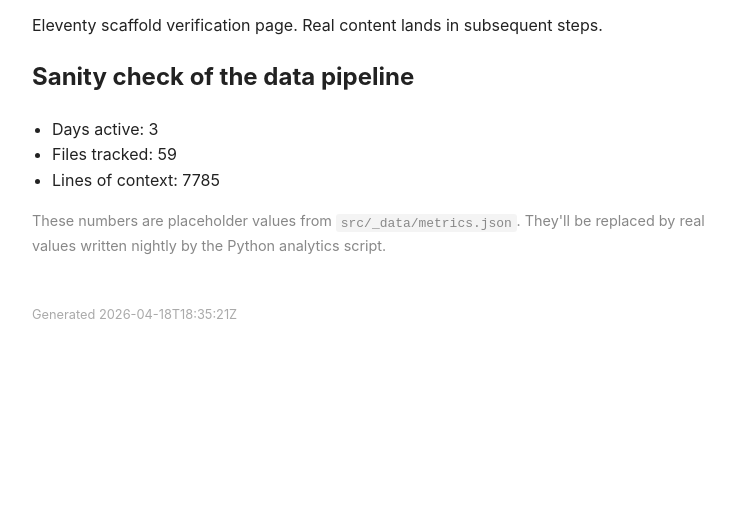
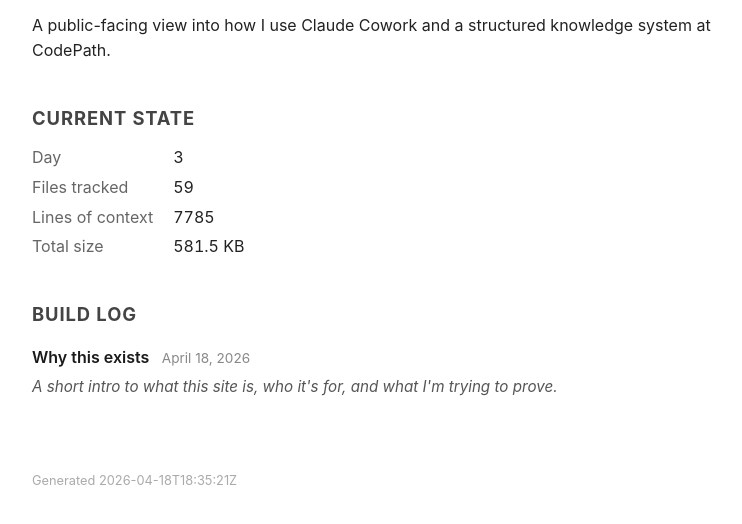
Before and after one commit to walesmd/codepath-second-brain-public, an Eleventy site: page src/index.njk in a window 1280 px wide. Shown: the part 148-672 px from the top of the page, without its empty margins (268-1010 px from the left). Built offline with nearby package versions, Linux system fonts and the light colour scheme; Eleventy itself is replaced by a stand-in of ours; files that its build step writes are made by us from their sources.

Commit message:
Add post infrastructure and first build-log entry

```diff
--- a/docs/style.css
+++ b/docs/style.css
@@ -7,8 +7,31 @@ body {
   line-height: 1.6;
 }
 h1 { margin-bottom: 0.25rem; }
+h2 { margin-top: 2.5rem; margin-bottom: 0.75rem; font-size: 1.15rem; text-transform: uppercase; letter-spacing: 0.05em; color: #444; }
 .sub { color: #666; margin-top: 0; }
 .note { color: #888; font-size: 0.9rem; }
 .footer-note { color: #aaa; font-size: 0.8rem; margin-top: 3rem; }
-ul { padding-left: 1.25rem; }
 code { background: #f4f4f4; padding: 0.1rem 0.3rem; border-radius: 3px; font-size: 0.9em; }
+
+/* Metrics */
+.stats dl { display: grid; grid-template-columns: max-content 1fr; gap: 0.25rem 1.25rem; margin: 0; }
+.stats dt { color: #666; }
+.stats dd { margin: 0; font-variant-numeric: tabular-nums; }
+
+/* Post list on index */
+.post-list { list-style: none; padding: 0; }
+.post-list li { margin-bottom: 1.5rem; padding-bottom: 1.5rem; border-bottom: 1px solid #eee; }
+.post-list li:last-child { border-bottom: none; }
+.post-list a { font-weight: 600; text-decoration: none; color: #1a1a1a; }
+.post-list a:hover { text-decoration: underline; }
+.post-date { color: #888; font-size: 0.85rem; margin-left: 0.5rem; }
+.post-summary { color: #555; margin: 0.25rem 0 0 0; font-size: 0.95rem; }
+
+/* Individual post */
+.post-meta { color: #888; font-size: 0.9rem; }
+.post-meta a { color: #666; }
+.post-meta .dot { margin: 0 0.4rem; }
+.post-summary { color: #555; font-style: italic; }
+.post-body { margin-top: 2rem; }
+.post-body p { margin: 1rem 0; }
+.post-body ul { margin: 1rem 0; }
--- a/src/index.njk
+++ b/src/index.njk
@@ -5,13 +5,36 @@ title: Mike's Second Brain
 <h1>{{ title }}</h1>
 <p class="sub">Senior Director, AI Programs · CodePath</p>
 
-<p>Eleventy scaffold verification page. Real content lands in subsequent steps.</p>
+<section class="intro">
+  <p>A public-facing view into how I use Claude Cowork and a structured knowledge system at CodePath.</p>
+</section>
 
-<h2>Sanity check of the data pipeline</h2>
-<ul>
-  <li>Days active: {{ metrics.days_active }}</li>
-  <li>Files tracked: {{ metrics.total_files }}</li>
-  <li>Lines of context: {{ metrics.total_lines }}</li>
-</ul>
+<section class="stats">
+  <h2>Current state</h2>
+  <dl>
+    <dt>Day</dt><dd>{{ metrics.days_active }}</dd>
+    <dt>Files tracked</dt><dd>{{ metrics.total_files }}</dd>
+    <dt>Lines of context</dt><dd>{{ metrics.total_lines }}</dd>
+    <dt>Total size</dt><dd>{{ metrics.total_kb }} KB</dd>
+  </dl>
+</section>
 
-<p class="note">These numbers are placeholder values from <code>src/_data/metrics.json</code>. They'll be replaced by real values written nightly by the Python analytics script.</p>
+<section class="posts">
+  <h2>Build log</h2>
+  {% set posts = collections.post | reverse %}
+  {% if posts.length == 0 %}
+    <p class="note">No posts yet.</p>
+  {% else %}
+    <ul class="post-list">
+      {%- for post in posts -%}
+        {%- if loop.index0 < 5 %}
+        <li>
+          <a href="{{ post.url | url }}">{{ post.data.title }}</a>
+          <span class="post-date"><time datetime="{{ post.date | date('iso') }}">{{ post.date | date }}</time></span>
+          {% if post.data.summary %}<p class="post-summary">{{ post.data.summary }}</p>{% endif %}
+        </li>
+        {% endif -%}
+      {%- endfor %}
+    </ul>
+  {% endif %}
+</section>
--- /dev/null
+++ b/src/posts/2026-04-18-why-this-exists.md
@@ -0,0 +1,21 @@
+---
+title: Why this exists
+date: 2026-04-18
+summary: A short intro to what this site is, who it's for, and what I'm trying to prove.
+---
+
+I start as Senior Director, AI Programs at CodePath on April 20, 2026. Two days before starting, I built the system that generated this page.
+
+That timing isn't an accident. CodePath's internal bet is that AI tools are reshaping what a knowledge worker can do — and the only honest way to understand that claim is to live inside the tooling yourself. Before I walk into my first 1:1 with Chris, I want real reps using Cowork, building a persistent knowledge system, and learning the daily rhythm of ingesting and recalling information. Not as a theory — as a practice.
+
+This site is the public face of that practice. My private repo holds the actual notes: onboarding prep, organizational context, partnership briefs, daily reflections. The public repo holds two things only: aggregate metrics about how the system is growing, and posts like this one where I explain how I'm using it or what I'm learning.
+
+If you're reading this because you're thinking about building something similar, a few things worth knowing:
+
+- The setup isn't complicated. It's a collection of markdown files, a few Python and bash scripts, and Eleventy wired to GitHub Pages. You could recreate it over a weekend.
+- The hard part isn't the tooling. It's the discipline of actually writing things down — and building habits around asking the AI to help you recall, not just produce.
+- The site lags my real brain by a day. Everything rebuilds nightly on a cron.
+
+If you work at CodePath and want to build your own, reach out. I'd rather help you set up your own than demo mine.
+
+— Mike
--- /dev/null
+++ b/src/posts/posts.json
@@ -0,0 +1,4 @@
+{
+  "layout": "post.njk",
+  "tags": ["post"]
+}
--- a/src/style.css
+++ b/src/style.css
@@ -7,8 +7,31 @@ body {
   line-height: 1.6;
 }
 h1 { margin-bottom: 0.25rem; }
+h2 { margin-top: 2.5rem; margin-bottom: 0.75rem; font-size: 1.15rem; text-transform: uppercase; letter-spacing: 0.05em; color: #444; }
 .sub { color: #666; margin-top: 0; }
 .note { color: #888; font-size: 0.9rem; }
 .footer-note { color: #aaa; font-size: 0.8rem; margin-top: 3rem; }
-ul { padding-left: 1.25rem; }
 code { background: #f4f4f4; padding: 0.1rem 0.3rem; border-radius: 3px; font-size: 0.9em; }
+
+/* Metrics */
+.stats dl { display: grid; grid-template-columns: max-content 1fr; gap: 0.25rem 1.25rem; margin: 0; }
+.stats dt { color: #666; }
+.stats dd { margin: 0; font-variant-numeric: tabular-nums; }
+
+/* Post list on index */
+.post-list { list-style: none; padding: 0; }
+.post-list li { margin-bottom: 1.5rem; padding-bottom: 1.5rem; border-bottom: 1px solid #eee; }
+.post-list li:last-child { border-bottom: none; }
+.post-list a { font-weight: 600; text-decoration: none; color: #1a1a1a; }
+.post-list a:hover { text-decoration: underline; }
+.post-date { color: #888; font-size: 0.85rem; margin-left: 0.5rem; }
+.post-summary { color: #555; margin: 0.25rem 0 0 0; font-size: 0.95rem; }
+
+/* Individual post */
+.post-meta { color: #888; font-size: 0.9rem; }
+.post-meta a { color: #666; }
+.post-meta .dot { margin: 0 0.4rem; }
+.post-summary { color: #555; font-style: italic; }
+.post-body { margin-top: 2rem; }
+.post-body p { margin: 1rem 0; }
+.post-body ul { margin: 1rem 0; }
```
Also changed, not shown: src/_includes/post.njk (added, +15 -0 lines), .eleventy.js, docs/index.html, docs/posts/2026-04-18-why-this-exists/index.html (added).
